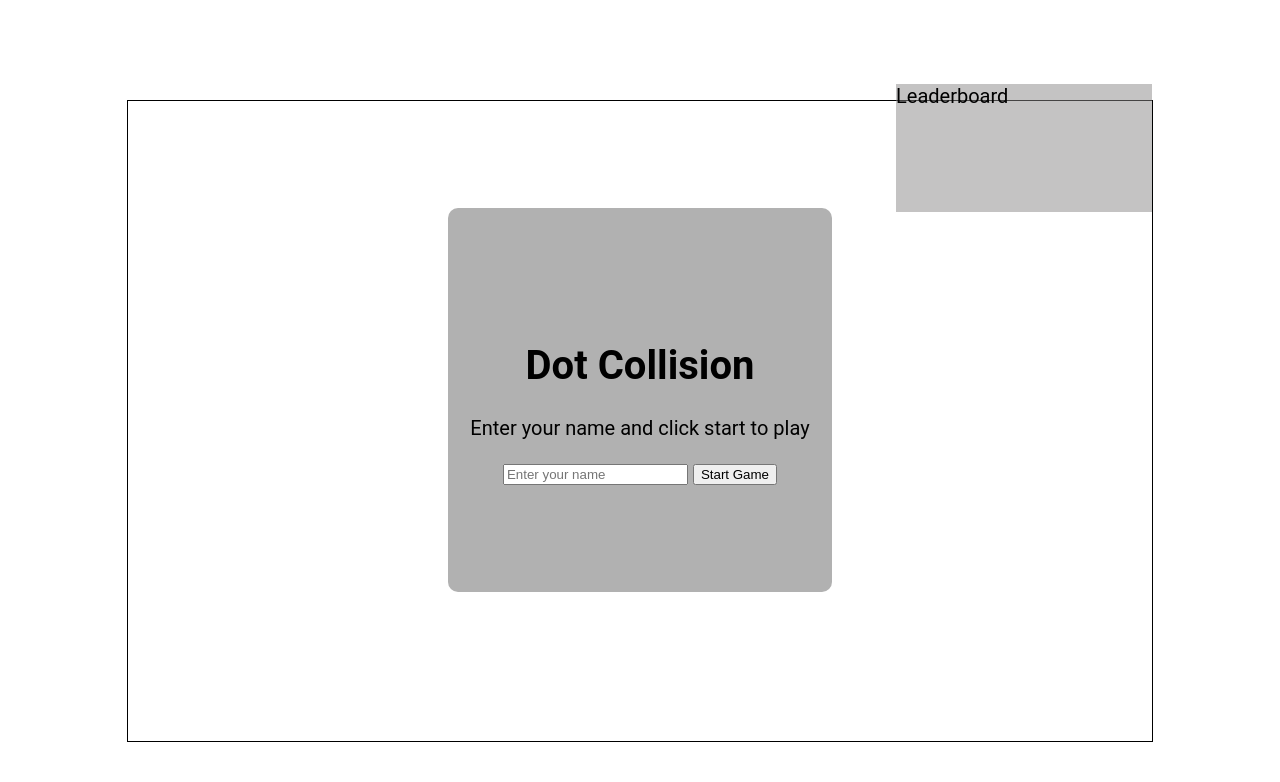
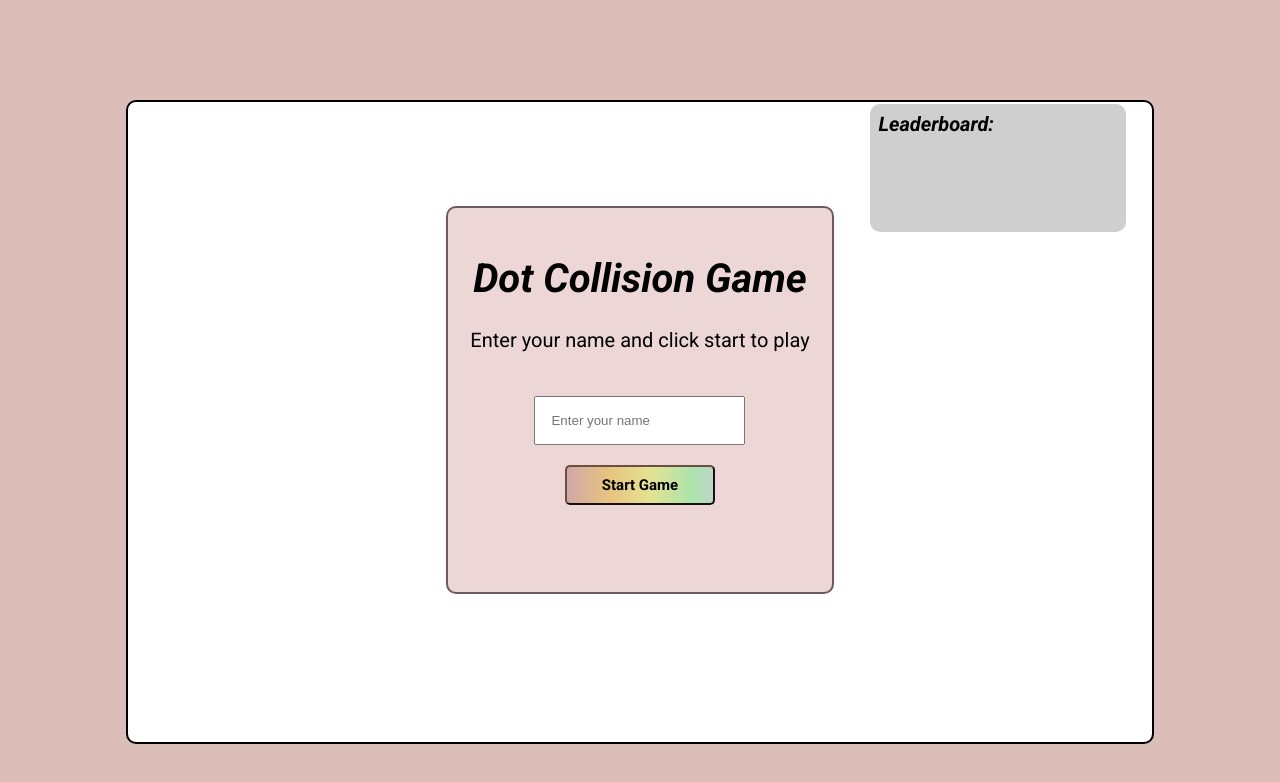
Before and after one commit to Anjoliekate/Dot-Collision-Game-Websockets, a website: page public/index.html in a window 1280 px wide. Drawn offline with Linux system fonts and the light colour scheme.

Commit message:
add some styling changes

```diff
--- a/public/client.js
+++ b/public/client.js
@@ -1,5 +1,6 @@
 const canvas = document.getElementById("canvas");
 const ctx = canvas.getContext("2d");
+// var HOST = location.origin.replace(/^http/, "ws");
 var HOST = location.origin.replace(/^https/, "wss");
 const ws = new WebSocket(HOST);
 
--- a/public/index.html
+++ b/public/index.html
@@ -5,20 +5,28 @@
     <meta name="viewport" content="width=device-width, initial-scale=1.0" />
     <title>Dot Collision</title>
     <link rel="stylesheet" href="style.css" />
+    <link
+      href="https://fonts.googleapis.com/css2?family=Roboto:ital,wght@0,100;0,300;0,400;0,500;0,700;0,900;1,100;1,300;1,400;1,500;1,700;1,900&display=swap"
+      rel="stylesheet"
+    />
   </head>
   <body>
     <div id="startingBox">
       <div id="startingScreen">
-        <h1>Dot Collision</h1>
+        <h1 style="font-weight: bold; font-style: italic; margin-top: -20px">
+          Dot Collision Game
+        </h1>
         <p>Enter your name and click start to play</p>
+        <br />
         <input type="text" id="nameInput" placeholder="Enter your name" />
+        <br />
         <button value="false" onclick="change()" id="startButton">
           Start Game
         </button>
       </div>
     </div>
     <div id="leaderBoard">
-      Leaderboard
+      <h4 style="padding-left: 8px; margin-top: 8px">Leaderboard:</h4>
       <ul id="leaderBoardList">
         <li>
           <script></script>
--- a/public/style.css
+++ b/public/style.css
@@ -4,13 +4,16 @@ html {
   padding: 0;
   height: 100%;
   overflow: hidden;
+  background: rgb(218, 190, 183);
 }
 
 canvas {
   display: block;
   margin: auto;
-  border: 1px solid black;
+  border: 2px solid black;
   margin-top: 100px;
+  background-color: white;
+  border-radius: 10px;
 }
 
 #startingScreen {
@@ -20,7 +23,7 @@ canvas {
 }
 
 #startingBox {
-  background-color: rgb(177, 177, 177);
+  background-color: rgb(236, 214, 214);
   height: 30vw;
   width: 30vw;
   display: grid;
@@ -32,19 +35,23 @@ canvas {
   top: 50%;
   left: 50%;
   transform: translate(-50%, -50%);
+  border: 2px solid rgba(98, 77, 77, 0.9);
 }
 
 #leaderBoard {
   position: absolute;
   font-family: "Courier New", Courier, monospace;
-  top: 10.5%;
-  right: 10%;
+  top: 13%;
+  right: 12%;
   font-size: 20px;
   font-family: Roboto, sans-serif;
-  background-color: rgb(138, 135, 135, 0.5);
+  font-weight: bold;
+  font-style: italic;
+  background-color: rgb(138, 135, 135, 0.4);
   height: 10vw;
   width: 20vw;
   overflow: auto;
+  border-radius: 10px;
 }
 
 #leaderBoard ul {
@@ -52,3 +59,41 @@ canvas {
   padding: 0;
   padding-left: 20px;
 }
+
+input {
+  padding: 15px;
+}
+
+button {
+  width: 150px;
+  height: 40px;
+  margin: 20px auto;
+  cursor: pointer;
+  border-radius: 5px;
+  border-color: rgb(108, 78, 67);
+  font-family: Roboto;
+  font-size: 15px;
+  font-weight: bold;
+  background: linear-gradient(
+    to right,
+    rgb(207, 168, 168),
+    rgb(232, 195, 126),
+    rgb(227, 227, 148),
+    rgb(171, 228, 171),
+    rgb(202, 202, 233),
+    rgb(193, 169, 210),
+    rgb(208, 161, 208),
+    rgb(255, 192, 203)
+  );
+  animation: gradientEffect 5s linear infinite;
+  background-size: 200% 100%;
+}
+
+@keyframes gradientEffect {
+  0% {
+    background-position: 0% 50%;
+  }
+  100% {
+    background-position: 100% 50%;
+  }
+}
```
